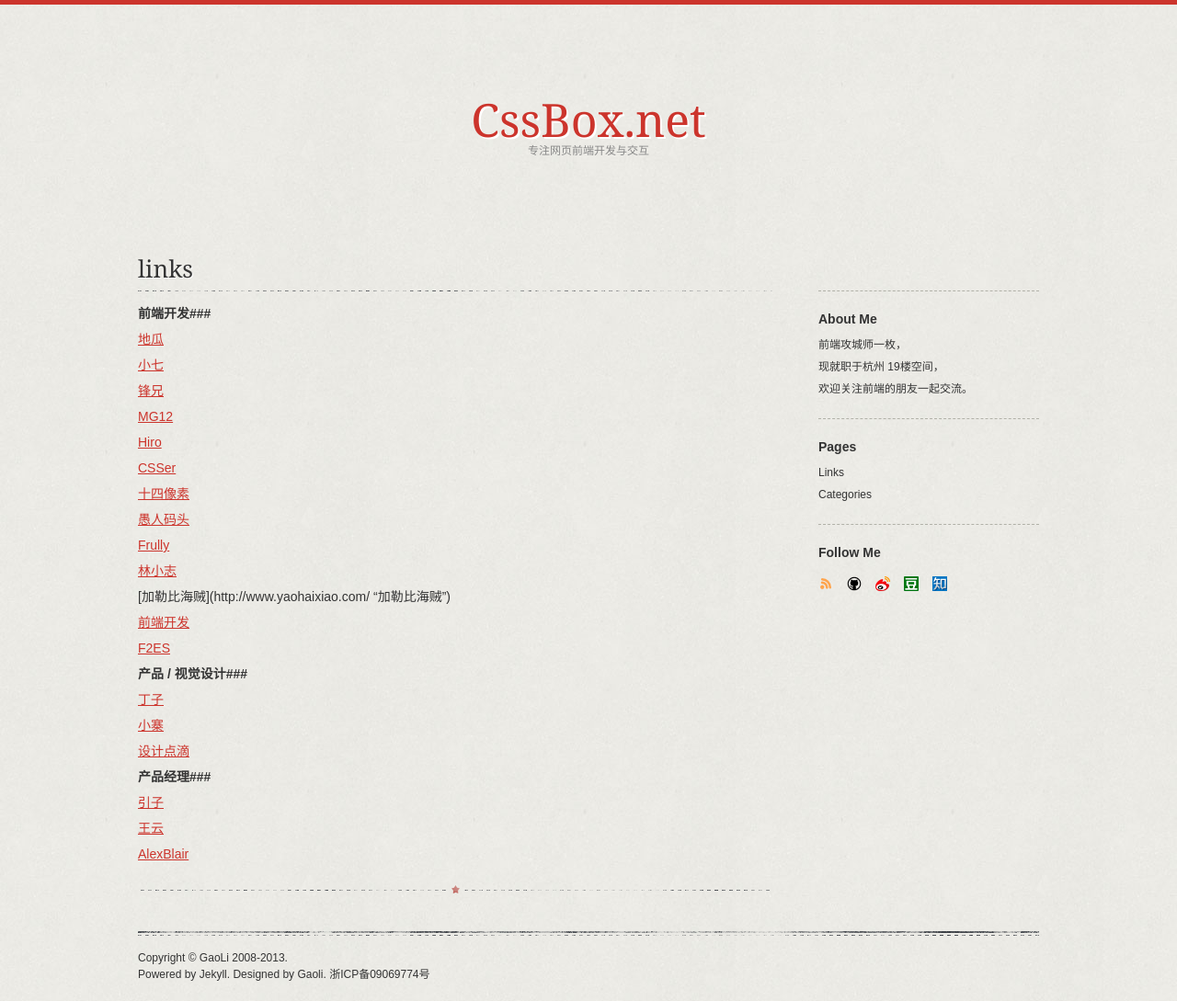
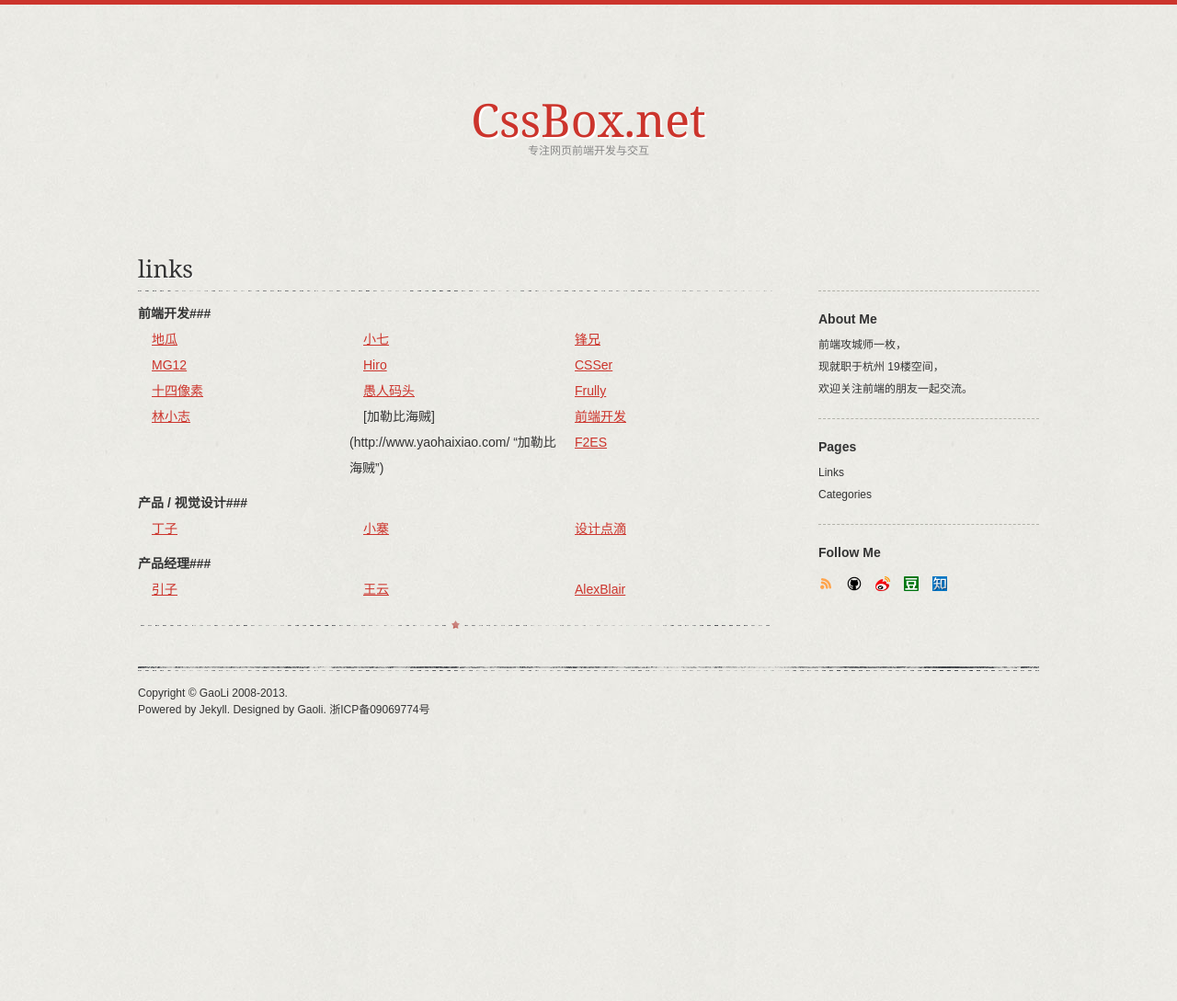
Before and after one commit to xiaoxiehang/gaoli.github.com, a Jekyll site: the page built from links/index.md, in a window 1280 px wide. Shown: the whole page at 92% size. Built offline with Jekyll 4.4.1, drawn with Linux system fonts in a browser that asks for light colours; Markdown is read by kramdown in place of the engine named in the settings; comment, search, counter and statistics services are not loaded; after the commit the page ends 900 px from its top, so only the background shows below that.

Commit message:
update links style

```diff
--- a/css/style.css
+++ b/css/style.css
@@ -64,6 +64,11 @@ audio:not([controls]) {display:none;}
 	.page a:hover, .page .current {color:#FFF;border-color:#333;background:#333;background:-webkit-linear-gradient(#444, #333);background:-moz-linear-gradient(#444, #333);}
 /*=E page */
 
+/*=S links */
+.links ul {margin-bottom:10px;overflow:hidden;_zoom:1;}
+    .links li {float:left;width:230px;text-indent:15px;}
+/*=E links */
+
 /*=S widget */
 .widget {padding:20px 0;border-top:dashed 1px #B1B1A8;}
 	.widget h3 {margin-bottom:5px;font-size:14px;}
```
